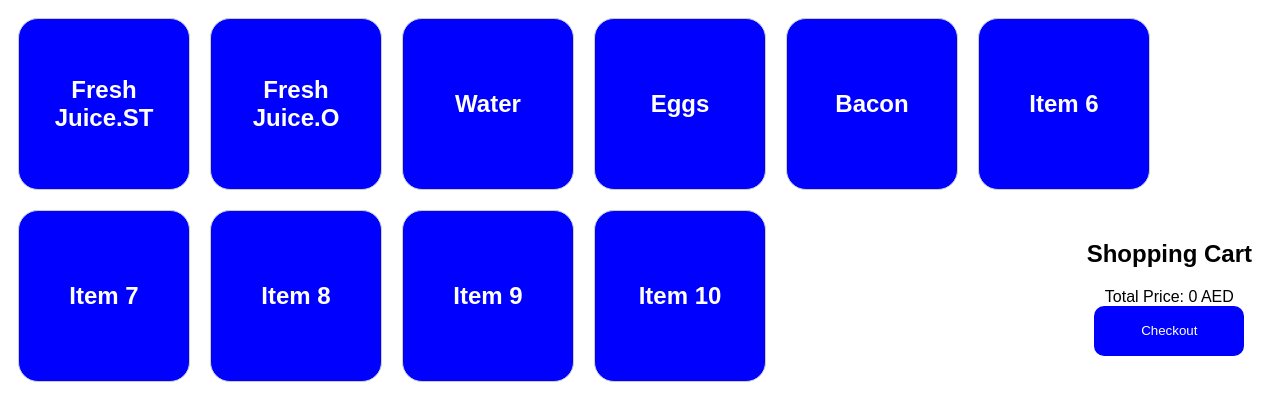
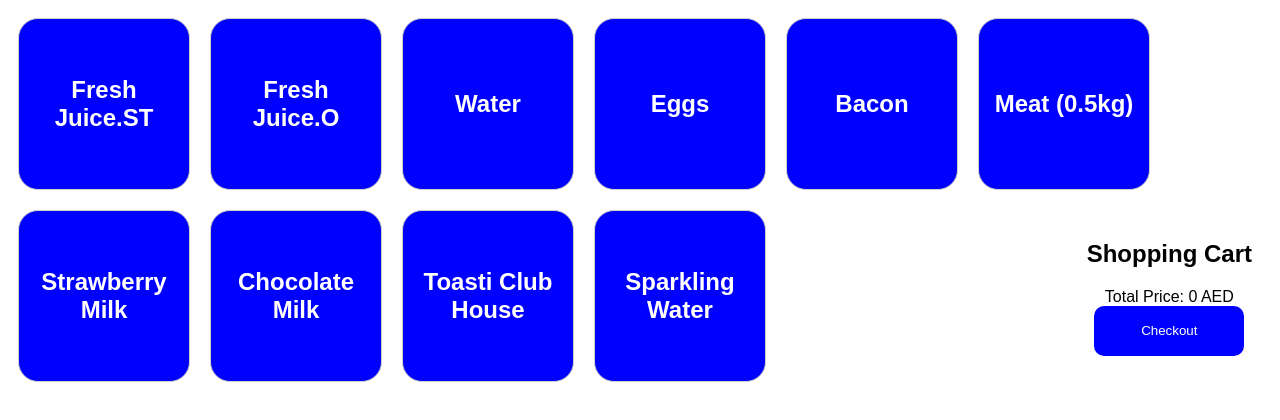
Before and after one commit to html-css-js23/pos-plus.v2, a plain HTML site: page index.html in a window 1280 px wide. Drawn offline with Linux system fonts and the light colour scheme.

Commit message:
Update index.html

```diff
--- a/index.html
+++ b/index.html
@@ -129,24 +129,24 @@
     </div>
 
     <!-- Second Row -->
-    <div class="product" id="product6" onclick="addToCart('Item 6', 10)">
-        <h2>Item 6</h2>
+    <div class="product" id="product6" onclick="addToCart('Item 6', 35)">
+        <h2>Meat (0.5kg)</h2>
     </div>
 
-    <div class="product" id="product7" onclick="addToCart('Item 7', 12)">
-        <h2>Item 7</h2>
+    <div class="product" id="product7" onclick="addToCart('Item 7', 1.2)">
+        <h2>Strawberry Milk</h2>
     </div>
 
-    <div class="product" id="product8" onclick="addToCart('Item 8', 8)">
-        <h2>Item 8</h2>
+    <div class="product" id="product8" onclick="addToCart('Item 8', 1.2)">
+        <h2>Chocolate Milk</h2>
     </div>
 
-    <div class="product" id="product9" onclick="addToCart('Item 9', 15)">
-        <h2>Item 9</h2>
+    <div class="product" id="product9" onclick="addToCart('Item 9', 13)">
+        <h2>Toasti Club House</h2>
     </div>
 
-    <div class="product" id="product10" onclick="addToCart('Item 10', 9)">
-        <h2>Item 10</h2>
+    <div class="product" id="product10" onclick="addToCart('Item 10', 2.5)">
+        <h2>Sparkling Water</h2>
     </div>
 
     <div id="cart">
```
